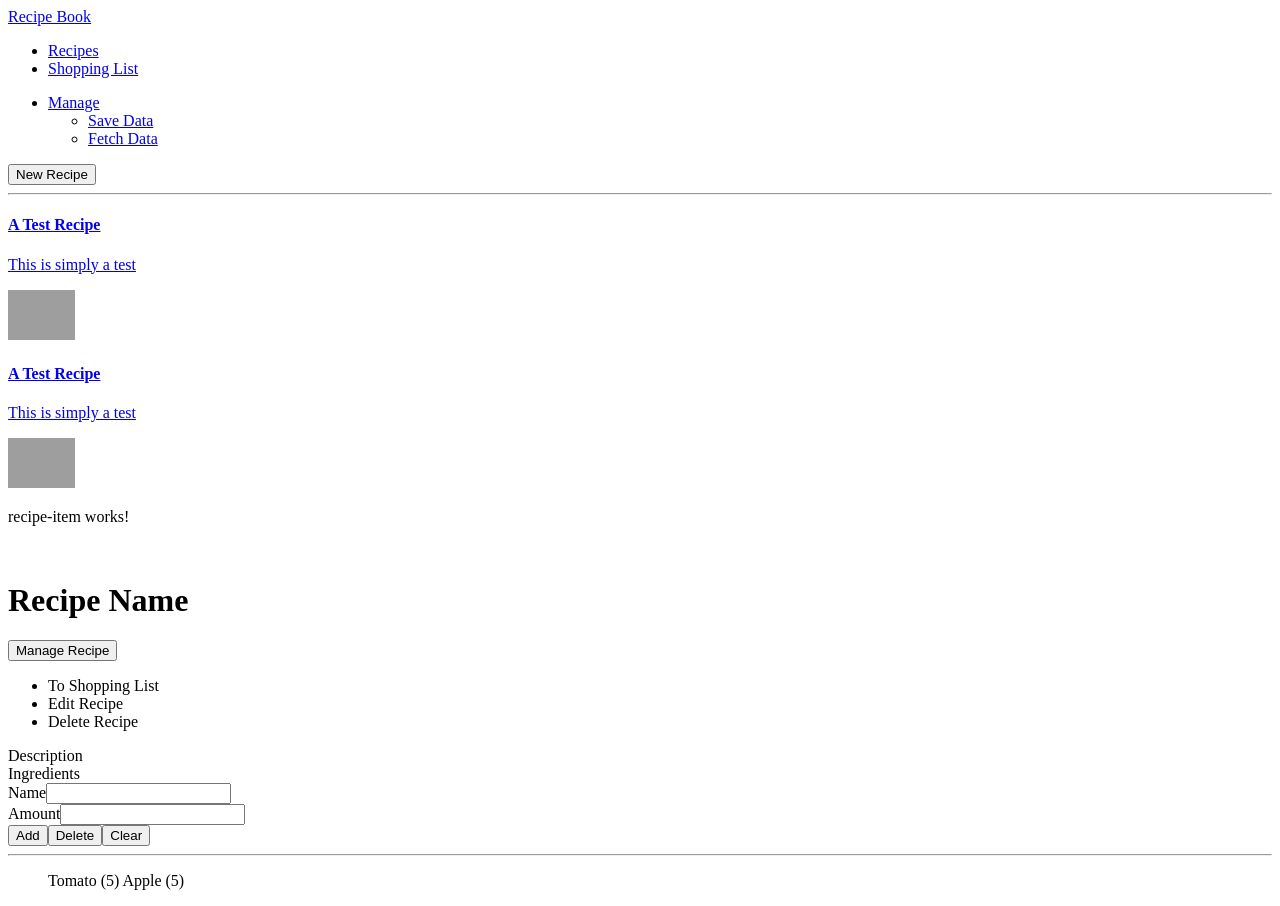
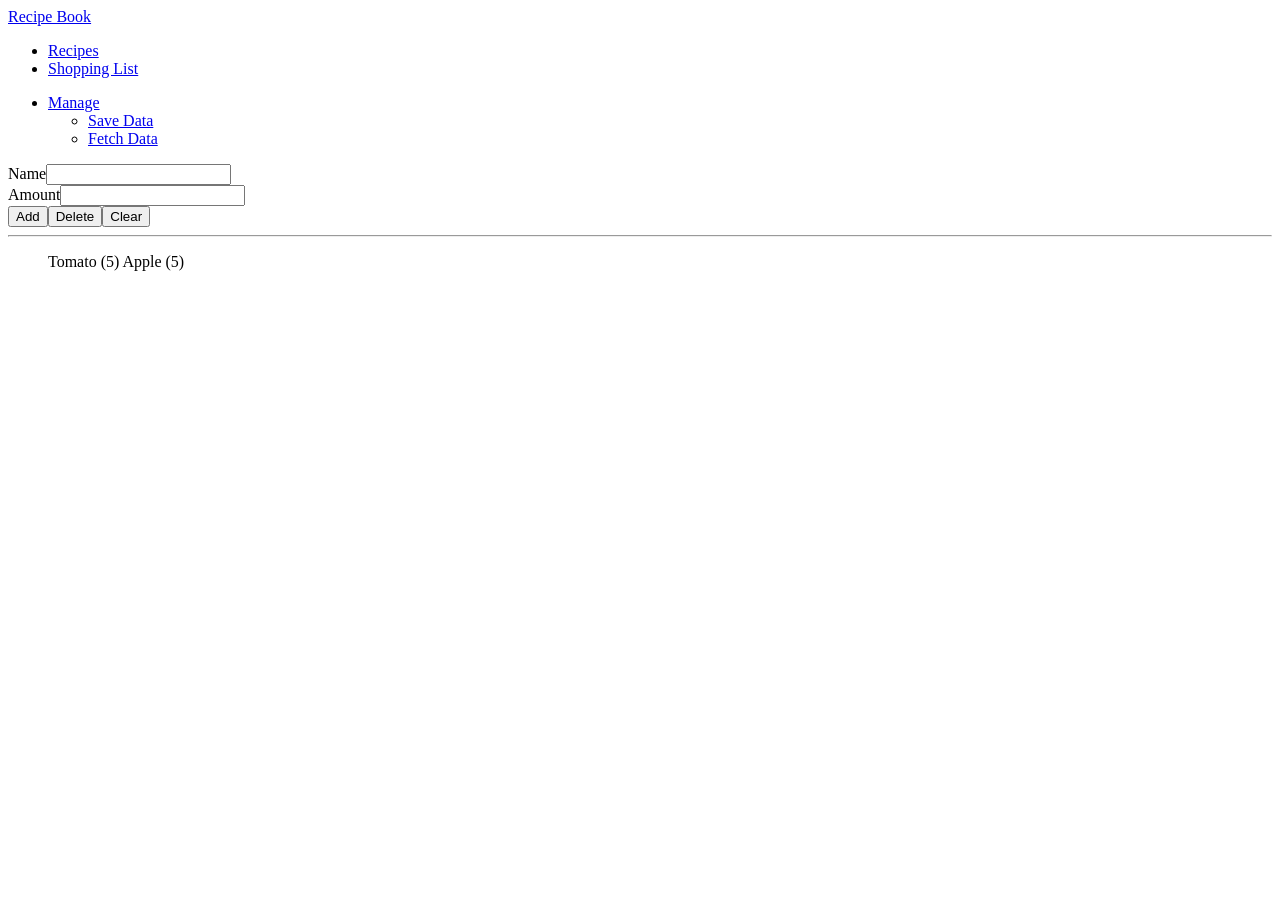
Before and after one commit to lylich0/ng-course-project, an Angular app: page / in a window 1280 px wide. Both pictures are taken after a click on the link "Shopping List". After the commit the page ends 800 px from the top, so only its background shows below. Built offline with nearby package versions, Linux system fonts and the light colour scheme; grey boxes are pictures that could not be loaded.

Commit message:
[ADD] navigation
with event binding + ngIf

```diff
--- a/src/app/app.component.html
+++ b/src/app/app.component.html
@@ -1,9 +1,9 @@
-<app-header></app-header>
+<app-header (featureSelected)="onNavigate($event)"></app-header>
 <div class="container">
   <div class="row">
     <div class="col-md-12">
-      <app-recipes></app-recipes>
-      <app-shopping-list></app-shopping-list>
+      <app-recipes *ngIf="loadedFeature === 'recipe'"></app-recipes>
+      <app-shopping-list *ngIf="loadedFeature !== 'recipe'"></app-shopping-list>
     </div>
   </div>
 </div>
--- a/src/app/app.component.ts
+++ b/src/app/app.component.ts
@@ -7,4 +7,8 @@ import { Component } from '@angular/core';
 })
 export class AppComponent {
   title = 'ng-course-project';
+  loadedFeature = 'recipe';
+  onNavigate(feature: string){
+      this.loadedFeature = feature;
+  }
 }
--- a/src/app/header/header.component.html
+++ b/src/app/header/header.component.html
@@ -5,8 +5,8 @@
     </div>
     <div class="navbar-default">
       <ul class="nav navbar-nav">
-        <li><a href="#">Recipes</a></li>
-        <li><a href="#">Shopping List</a></li>
+        <li><a href="#" (click)="onSelect('recipe')">Recipes</a></li>
+        <li><a href="#" (click)="onSelect('shopping-list')">Shopping List</a></li>
       </ul>
       <ul class="nav navbar-nav navbar-right">
         <li class="dropdown">
--- a/src/app/header/header.component.ts
+++ b/src/app/header/header.component.ts
@@ -1,9 +1,12 @@
-import {Component} from "@angular/core";
+import {Component, EventEmitter, Output} from "@angular/core";
 
 @Component({
   selector: 'app-header',
   templateUrl: './header.component.html'
 })
 export class HeaderComponent {
-
+  @Output() featureSelected = new EventEmitter<string>();
+  onSelect(feature: string) {
+    this.featureSelected.emit(feature);
+  }
 }
```
